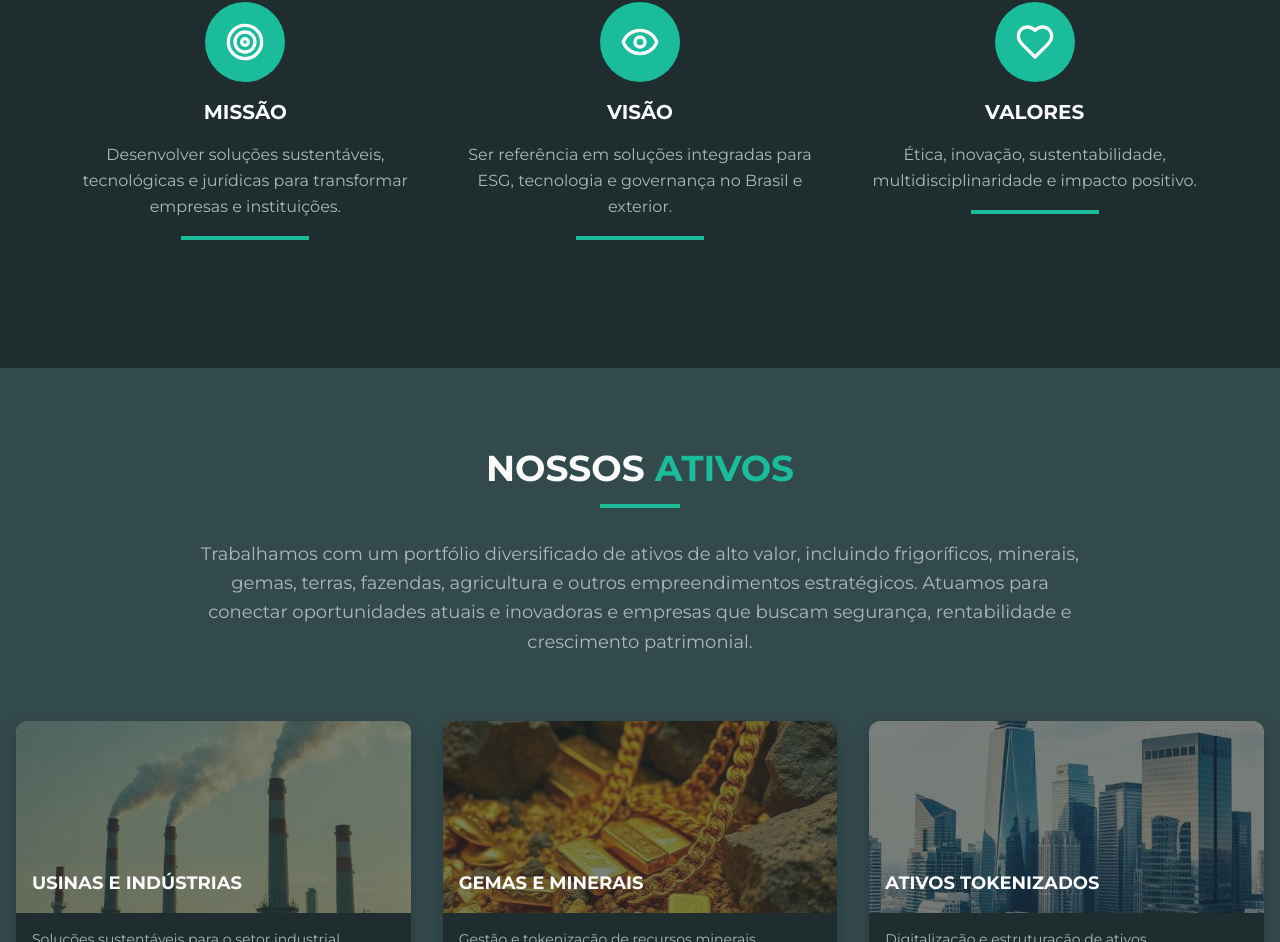
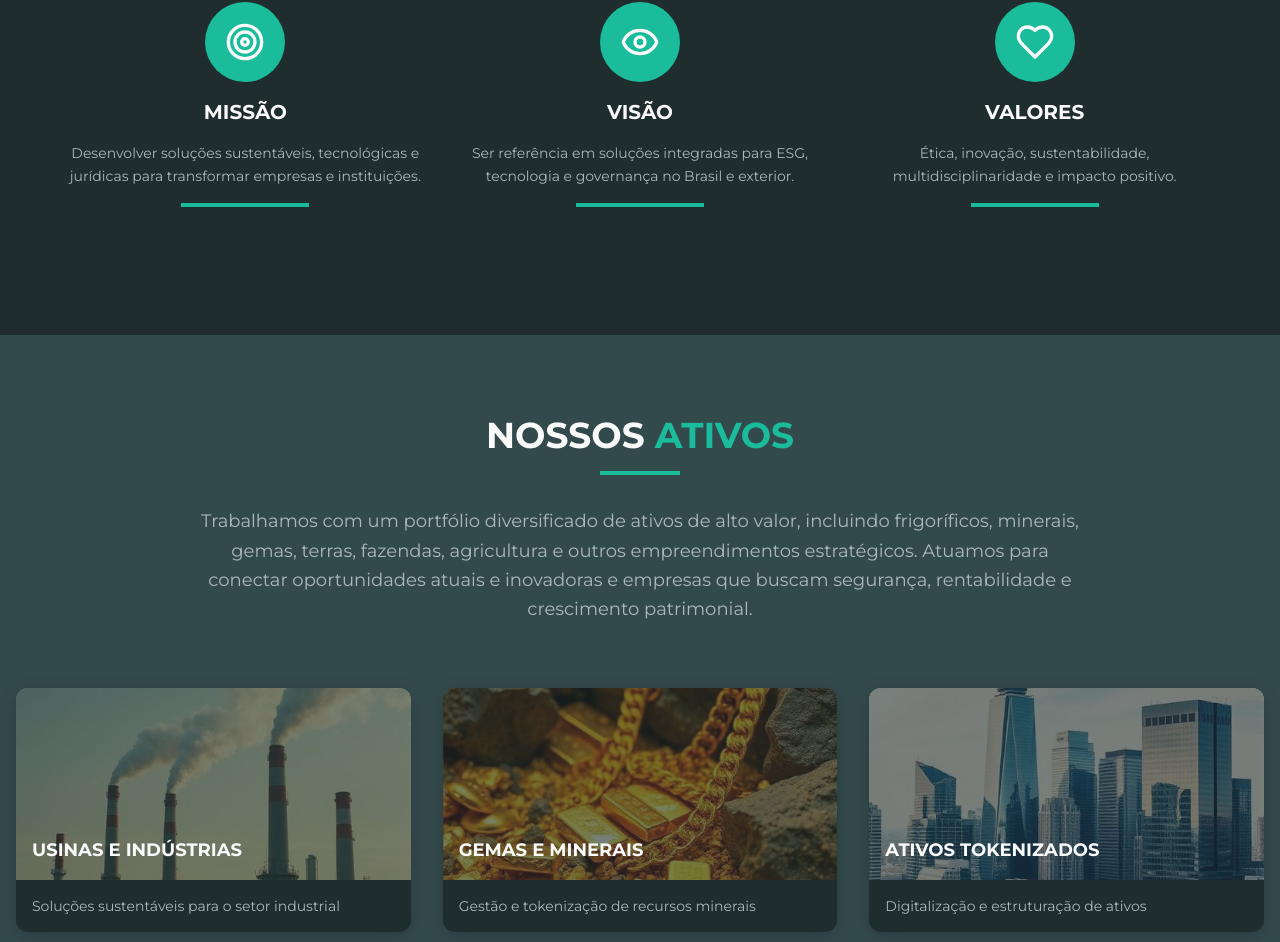
Before and after one commit to Matheus-Cahu/picture-stacker-web, a React (Vite) app: page / in a window 1280 px wide. Shown: the part 1423-2365 px from the top of the page. Built offline with nearby package versions, Linux system fonts and the light colour scheme.

Commit message:
Diminuir fonte dos parágrafos
Diminuí a fonte dos parágrafos das seções MISSÃO, VISÃO e VALORES.

```diff
--- a/src/components/AboutSection.tsx
+++ b/src/components/AboutSection.tsx
@@ -32,7 +32,7 @@ const AboutSection = () => {
               </div>
               <h3 className="text-xl font-bold text-cs-text mb-4">MISSÃO</h3>
               <div className="relative">
-                <p className="text-cs-text-muted leading-relaxed mb-4">
+                <p className="text-cs-text-muted text-sm leading-relaxed mb-4">
                   Desenvolver soluções sustentáveis, tecnológicas e jurídicas para transformar empresas e instituições.
                 </p>
                 <div className="w-32 h-1 bg-cs-primary mx-auto"></div>
@@ -45,7 +45,7 @@ const AboutSection = () => {
               </div>
               <h3 className="text-xl font-bold text-cs-text mb-4">VISÃO</h3>
               <div className="relative">
-                <p className="text-cs-text-muted leading-relaxed mb-4">
+                <p className="text-cs-text-muted text-sm leading-relaxed mb-4">
                   Ser referência em soluções integradas para ESG, tecnologia e governança no Brasil e exterior.
                 </p>
                 <div className="w-32 h-1 bg-cs-primary mx-auto"></div>
@@ -58,7 +58,7 @@ const AboutSection = () => {
               </div>
               <h3 className="text-xl font-bold text-cs-text mb-4">VALORES</h3>
               <div className="relative">
-                <p className="text-cs-text-muted leading-relaxed mb-4">
+                <p className="text-cs-text-muted text-sm leading-relaxed mb-4">
                   Ética, inovação, sustentabilidade, multidisciplinaridade e impacto positivo.
                 </p>
                 <div className="w-32 h-1 bg-cs-primary mx-auto"></div>
```
